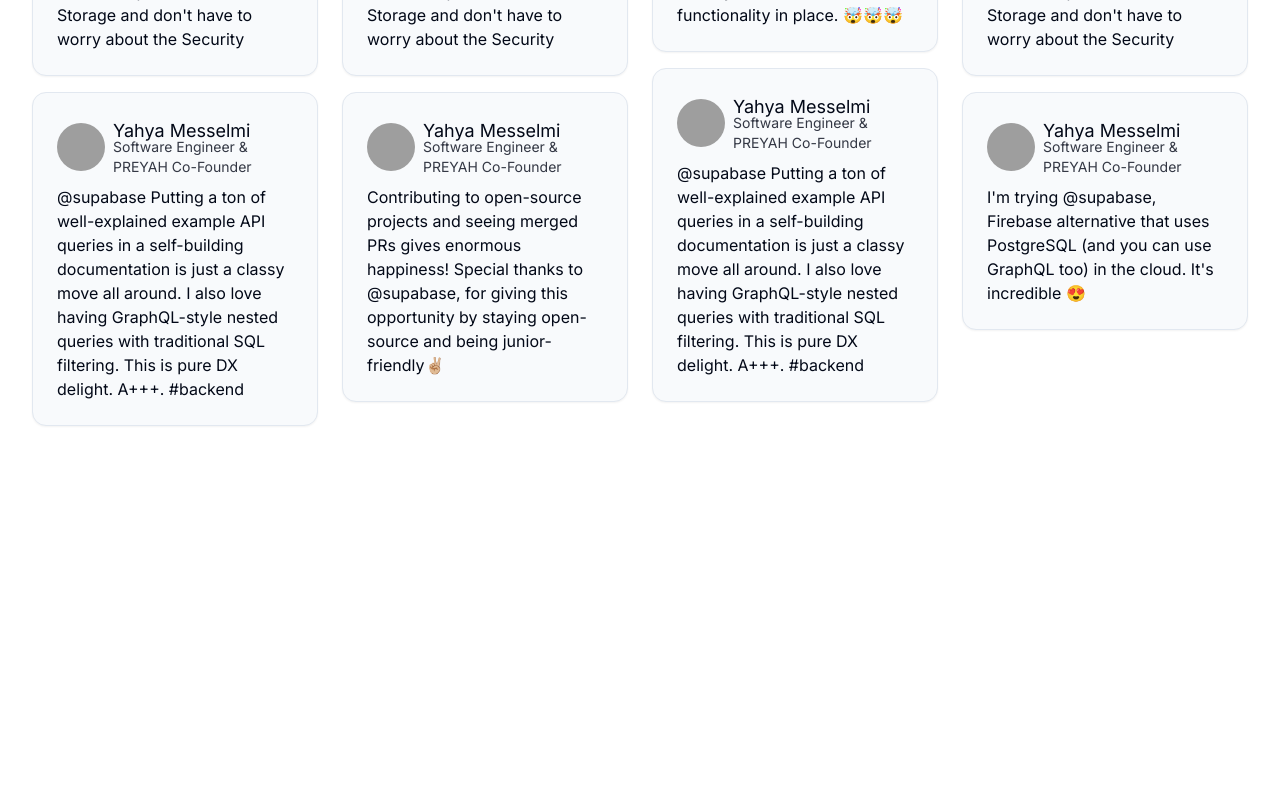
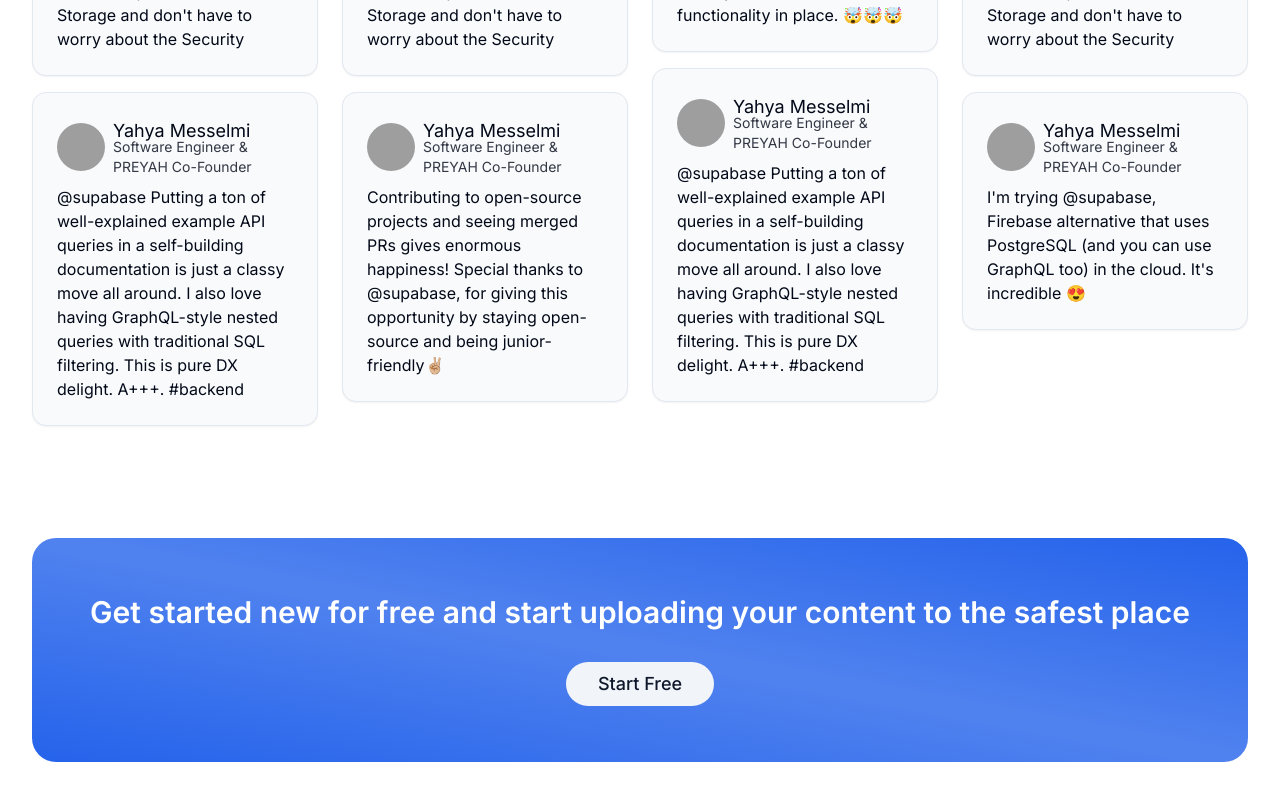
Before and after one commit to MESSELMIyahya/Fileme, a Next.js app: page / in a window 1280 px wide. Shown: the part 2608-3408 px from the top of the page. Before the commit the page ends 3114 px from the top, so only its background shows below. Built offline with nearby package versions, Linux system fonts and the light colour scheme; grey boxes are pictures that could not be loaded.

Commit message:
Add GetStartedSection to the landing page

```diff
--- /dev/null
+++ b/src/app/(landing)/_components/GetStartedSection.tsx
@@ -0,0 +1,26 @@
+import { Button } from "@/components/ui/button";
+
+
+
+
+function GetStartedSection (){
+
+
+
+    return (<section className="container flex gap-8 justify-center pb-20 pt-16 lg:pt-20">
+
+        <div className="w-full flex flex-col gap-8 items-center py-14 px-8 md:px-12 rounded-3xl bg-gradient-to-tr from-primary via-primary/80 to-blue-600">
+
+            <h4 className="text-white text-center text-xl sm:text-2xl lg:text-3xl font-semibold ">
+                Get started new for free and start uploading your content to the safest place
+            </h4>
+
+            <Button variant="secondary" className="rounded-full text-lg" size="lg">Start Free</Button>
+
+        </div>
+
+    </section>);
+}
+
+
+export default GetStartedSection
--- a/src/app/(landing)/page.tsx
+++ b/src/app/(landing)/page.tsx
@@ -1,5 +1,6 @@
 import ClientsReviewSection from "./_components/ClientsReviewSection";
 import FeaturesSection from "./_components/FeaturesSection";
+import GetStartedSection from "./_components/GetStartedSection";
 import HeroSection from "./_components/HeroSection";
 import ShowcaseSection from "./_components/ShowcaseSection";
 
@@ -24,8 +25,8 @@ function LeadingPage (){
         {/* Clients Review Section */}
         <ClientsReviewSection/>
 
-        <div className="pt-12">
-        </div>
+        {/* Get Started Now Section */}
+        <GetStartedSection/>
 
 
     </div>);
```
